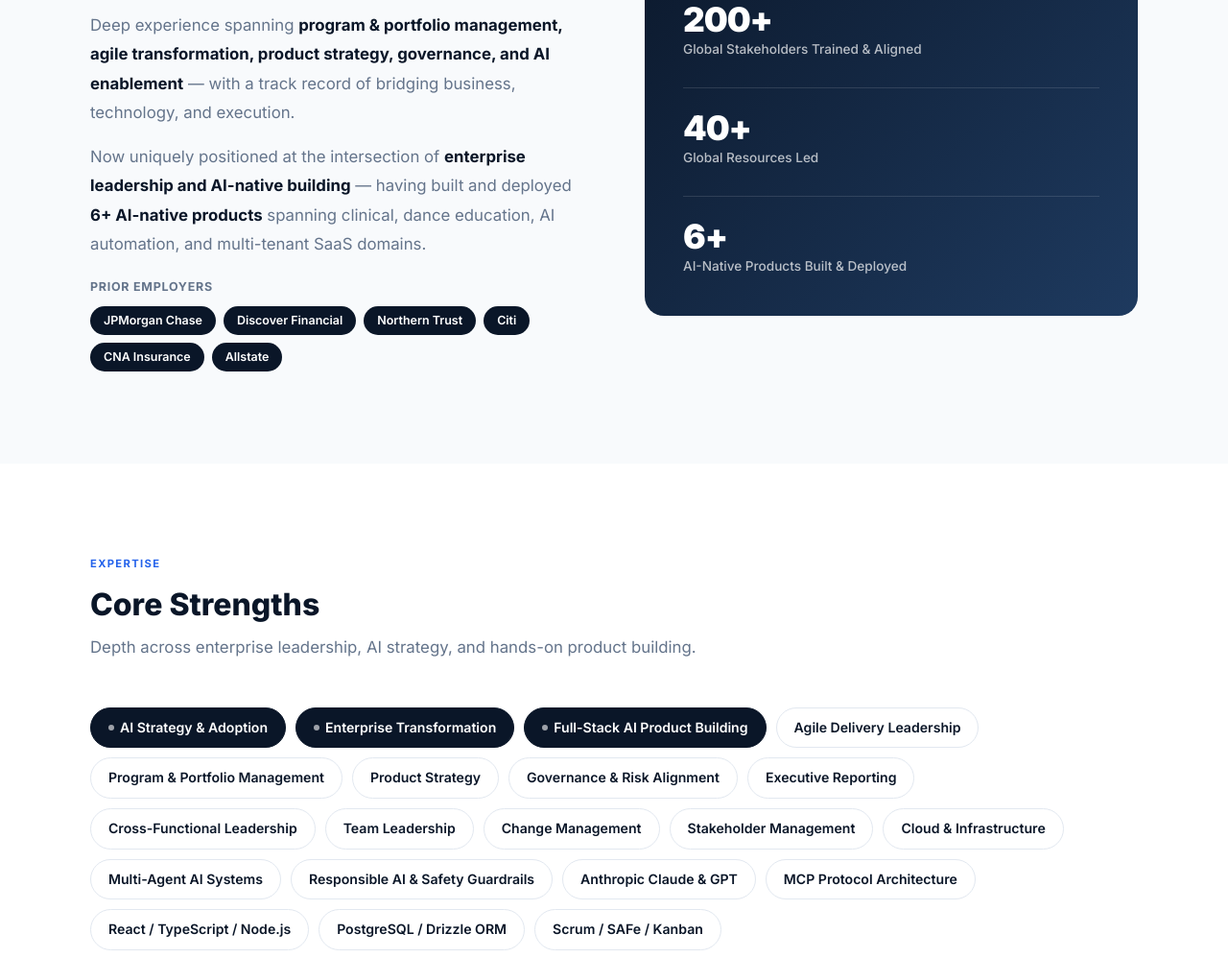
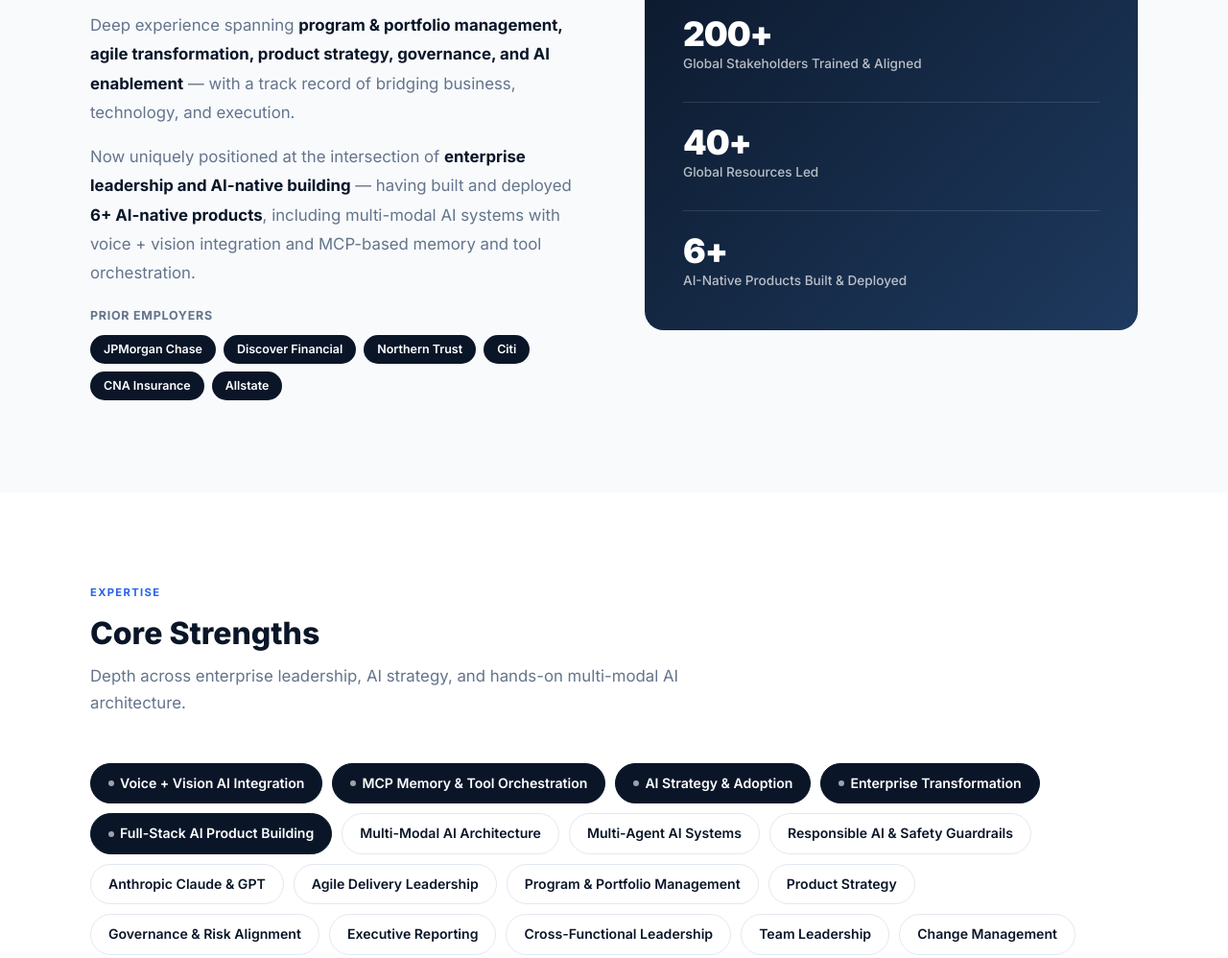
Before and after one commit to pandeydumka/pankajpandey-ai, a website: page public/index.html in a window 1280 px wide. Shown: the part 2064-3062 px from the top of the page at 96% size. Drawn offline with Linux system fonts and the light colour scheme.

Commit message:
deploy(production): voice + vision + MCP architecture story now live on homepage
Mirrors mockup.html changes:
- Two new featured strength chips at top of Core Strengths
- VedaLogic timeline desc explicitly mentions multi-modal voice+vision + MCP memory/tool orchestration
- Career Snapshot summary includes multi-modal AI + MCP detail
- Timeline tags refreshed

```diff
--- a/public/index.html
+++ b/public/index.html
@@ -4,7 +4,7 @@
 <meta charset="UTF-8"/>
 <meta name="viewport" content="width=device-width,initial-scale=1.0"/>
 <title>Pankaj Pandey — AI Strategy Leader &amp; Technology Executive</title>
-<meta name="description" content="Pankaj Pandey — Senior technology executive with 20+ years of enterprise leadership at JPMorgan, Discover, Northern Trust. AI strategy, transformation, and product building. Open to leadership opportunities."/>
+<meta name="description" content="Pankaj Pandey — Senior technology executive with 20+ years of enterprise leadership at JPMorgan, Discover, Northern Trust. Multi-modal AI architect (voice + vision) + MCP memory and tool orchestration. Open to leadership opportunities."/>
 <link rel="preconnect" href="https://fonts.googleapis.com"/>
 <link rel="preconnect" href="https://fonts.gstatic.com" crossorigin/>
 <link href="https://fonts.googleapis.com/css2?family=Inter:wght@300;400;500;600;700;800;900&display=swap" rel="stylesheet"/>
@@ -108,6 +108,7 @@ nav a:hover{color:var(--navy);background:var(--surface)}
 .timeline-date{font-size:.75rem;font-weight:600;color:var(--slate);background:var(--surface);border:1px solid var(--border);padding:3px 10px;border-radius:var(--radius-full);white-space:nowrap}
 .timeline-role{font-size:.88rem;font-weight:600;color:var(--blue);margin-bottom:8px}
 .timeline-desc{font-size:.85rem;color:var(--slate);line-height:1.6}
+.timeline-desc strong{color:var(--navy);font-weight:700}
 .timeline-tags{display:flex;flex-wrap:wrap;gap:6px;margin-top:12px}
 .t-tag{font-size:.72rem;font-weight:600;color:var(--slate);background:var(--surface);border:1px solid var(--border);padding:2px 10px;border-radius:var(--radius-full)}
 .help-grid{display:grid;grid-template-columns:repeat(2,1fr);gap:24px}
@@ -205,7 +206,7 @@ footer{background:var(--navy);padding:36px 0;display:flex;align-items:center}
 <section class="hero" id="about"><div class="container"><div class="hero-inner">
   <div class="hero-text">
     <div class="hero-eyebrow">Open to Leadership Opportunities</div>
-    <h1>AI Strategy Leader<br/>& <em>Technology</em><br/>Executive</h1>
+    <h1>AI Strategy Leader<br/>&amp; <em>Technology</em><br/>Executive</h1>
     <p class="hero-sub"><strong>20+ years leading enterprise technology, program, product, and transformation initiatives</strong> across major financial institutions — now combining AI strategy, delivery leadership, and hands-on product building to help organizations <strong>reduce cost, scale adoption, and turn AI into measurable business outcomes</strong>.</p>
     <div class="hero-ctas">
       <a href="/resume.html" target="_blank" class="btn btn-primary btn-lg"><svg viewBox="0 0 24 24" fill="none" stroke="currentColor" stroke-width="2" stroke-linecap="round" stroke-linejoin="round"><path d="M21 15v4a2 2 0 0 1-2 2H5a2 2 0 0 1-2-2v-4"/><polyline points="7 10 12 15 17 10"/><line x1="12" y1="15" x2="12" y2="3"/></svg>Download Resume</a>
@@ -245,7 +246,7 @@ footer{background:var(--navy);padding:36px 0;display:flex;align-items:center}
     <div class="section-label">Executive Summary</div><div class="section-title">Career Snapshot</div>
     <p>Senior technology executive with <strong>20+ years of proven enterprise leadership</strong> — governing complex programs, driving AI strategy, and delivering transformation at scale across major financial institutions.</p>
     <p>Deep experience spanning <strong>program &amp; portfolio management, agile transformation, product strategy, governance, and AI enablement</strong> — with a track record of bridging business, technology, and execution.</p>
-    <p>Now uniquely positioned at the intersection of <strong>enterprise leadership and AI-native building</strong> — having built and deployed <strong>6+ AI-native products</strong> spanning clinical, dance education, AI automation, and multi-tenant SaaS domains.</p>
+    <p>Now uniquely positioned at the intersection of <strong>enterprise leadership and AI-native building</strong> — having built and deployed <strong>6+ AI-native products</strong>, including multi-modal AI systems with voice + vision integration and MCP-based memory and tool orchestration.</p>
     <div style="margin-top:20px"><div style="font-size:.78rem;font-weight:700;color:var(--slate);text-transform:uppercase;letter-spacing:.06em;margin-bottom:10px">Prior Employers</div><div class="company-row"><div class="company-pill">JPMorgan Chase</div><div class="company-pill">Discover Financial</div><div class="company-pill">Northern Trust</div><div class="company-pill">Citi</div><div class="company-pill">CNA Insurance</div><div class="company-pill">Allstate</div></div></div>
   </div>
   <div class="snapshot-callout">
@@ -259,11 +260,17 @@ footer{background:var(--navy);padding:36px 0;display:flex;align-items:center}
   </div>
 </div></div></section>
 <section id="strengths"><div class="container">
-  <div class="section-header"><div class="section-label">Expertise</div><div class="section-title">Core Strengths</div><div class="section-sub">Depth across enterprise leadership, AI strategy, and hands-on product building.</div></div>
+  <div class="section-header"><div class="section-label">Expertise</div><div class="section-title">Core Strengths</div><div class="section-sub">Depth across enterprise leadership, AI strategy, and hands-on multi-modal AI architecture.</div></div>
   <div class="strengths-wrap">
+    <div class="strength-chip featured"><span class="chip-dot"></span>Voice + Vision AI Integration</div>
+    <div class="strength-chip featured"><span class="chip-dot"></span>MCP Memory &amp; Tool Orchestration</div>
     <div class="strength-chip featured"><span class="chip-dot"></span>AI Strategy &amp; Adoption</div>
     <div class="strength-chip featured"><span class="chip-dot"></span>Enterprise Transformation</div>
     <div class="strength-chip featured"><span class="chip-dot"></span>Full-Stack AI Product Building</div>
+    <div class="strength-chip">Multi-Modal AI Architecture</div>
+    <div class="strength-chip">Multi-Agent AI Systems</div>
+    <div class="strength-chip">Responsible AI &amp; Safety Guardrails</div>
+    <div class="strength-chip">Anthropic Claude &amp; GPT</div>
     <div class="strength-chip">Agile Delivery Leadership</div>
     <div class="strength-chip">Program &amp; Portfolio Management</div>
     <div class="strength-chip">Product Strategy</div>
@@ -274,10 +281,6 @@ footer{background:var(--navy);padding:36px 0;display:flex;align-items:center}
     <div class="strength-chip">Change Management</div>
     <div class="strength-chip">Stakeholder Management</div>
     <div class="strength-chip">Cloud &amp; Infrastructure</div>
-    <div class="strength-chip">Multi-Agent AI Systems</div>
-    <div class="strength-chip">Responsible AI &amp; Safety Guardrails</div>
-    <div class="strength-chip">Anthropic Claude &amp; GPT</div>
-    <div class="strength-chip">MCP Protocol Architecture</div>
     <div class="strength-chip">React / TypeScript / Node.js</div>
     <div class="strength-chip">PostgreSQL / Drizzle ORM</div>
     <div class="strength-chip">Scrum / SAFe / Kanban</div>
@@ -297,7 +300,7 @@ footer{background:var(--navy);padding:36px 0;display:flex;align-items:center}
 <section id="experience"><div class="container">
   <div class="section-header"><div class="section-label">Career History</div><div class="section-title">Experience</div><div class="section-sub">20+ years governing technology transformation at scale — in institutions where failure is not an option.</div></div>
   <div class="timeline">
-    <div class="timeline-item current"><div class="timeline-dot"></div><div class="timeline-header"><div class="timeline-co">VedaLogic</div><div class="timeline-date">Feb 2026 – Present</div></div><div class="timeline-role">Founder &amp; AI Product Builder · Technology Strategist · Naperville, IL</div><div class="timeline-desc">Founded VedaLogic as an AI automation consulting practice and product studio. Built and deployed 6+ AI-native products spanning bot orchestration, AI career platforms, education SaaS, and conversational AI systems. Architected multi-agent delivery using model tiering and MCP-based extensibility.</div><div class="timeline-tags"><span class="t-tag">Multi-agent AI</span><span class="t-tag">MCP Protocol</span><span class="t-tag">Claude API</span><span class="t-tag">React / TypeScript</span><span class="t-tag">Founder</span></div></div>
+    <div class="timeline-item current"><div class="timeline-dot"></div><div class="timeline-header"><div class="timeline-co">VedaLogic</div><div class="timeline-date">Feb 2026 – Present</div></div><div class="timeline-role">Founder &amp; AI Product Builder · Technology Strategist · Naperville, IL</div><div class="timeline-desc">Founded VedaLogic as an AI automation consulting practice and product studio. Built and deployed 6+ AI-native products spanning bot orchestration, AI career platforms, education SaaS, and clinical AI. Architected <strong>multi-modal AI systems integrating voice and vision</strong>, with <strong>MCP-based memory persistence and tool execution orchestration</strong> across multi-agent delivery using model tiering.</div><div class="timeline-tags"><span class="t-tag">Multi-modal AI</span><span class="t-tag">Voice + Vision</span><span class="t-tag">MCP Protocol</span><span class="t-tag">Multi-agent</span><span class="t-tag">Claude API</span><span class="t-tag">React / TypeScript</span><span class="t-tag">Founder</span></div></div>
     <div class="timeline-item"><div class="timeline-dot"></div><div class="timeline-header"><div class="timeline-co">Discover Financial Services</div><div class="timeline-date">Jun 2019 – May 2022</div></div><div class="timeline-role">Manager, Program Management · Chicago, IL</div><div class="timeline-desc">Built CIO-level dashboards for real-time program health visibility. Led cloud modernization governance across 40+ engineering teams. Coached and managed a team of Agile Program Managers and Scrum Masters.</div><div class="timeline-tags"><span class="t-tag">Portfolio Governance</span><span class="t-tag">Cloud Modernization</span><span class="t-tag">Team Leadership</span></div></div>
     <div class="timeline-item"><div class="timeline-dot"></div><div class="timeline-header"><div class="timeline-co">CitiBank</div><div class="timeline-date">Aug 2018 – May 2019</div></div><div class="timeline-role">Agile Project Manager · Portfolio &amp; Delivery Lead · Elk Grove Village, IL</div><div class="timeline-desc">Led portfolio intake for global retail banking technology. Transitioned global teams from waterfall to Lean Agile.</div><div class="timeline-tags"><span class="t-tag">Global Delivery</span><span class="t-tag">Agile Transformation</span></div></div>
     <div class="timeline-item"><div class="timeline-dot"></div><div class="timeline-header"><div class="timeline-co">Northern Trust</div><div class="timeline-date">Jun 2017 – Jun 2018</div></div><div class="timeline-role">Senior Scrum Master · Agile Project Manager · Chicago, IL</div><div class="timeline-desc">Directed Agile delivery for trading platform modernization spanning 40+ global resources. Implemented CI/CD pipelines and Agile engineering practices.</div><div class="timeline-tags"><span class="t-tag">Trading Platforms</span><span class="t-tag">CI/CD</span><span class="t-tag">40+ Resources</span></div></div>
```
